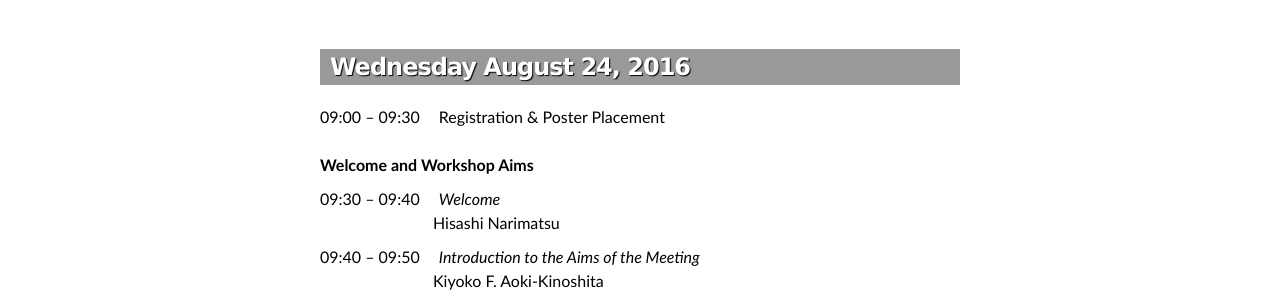
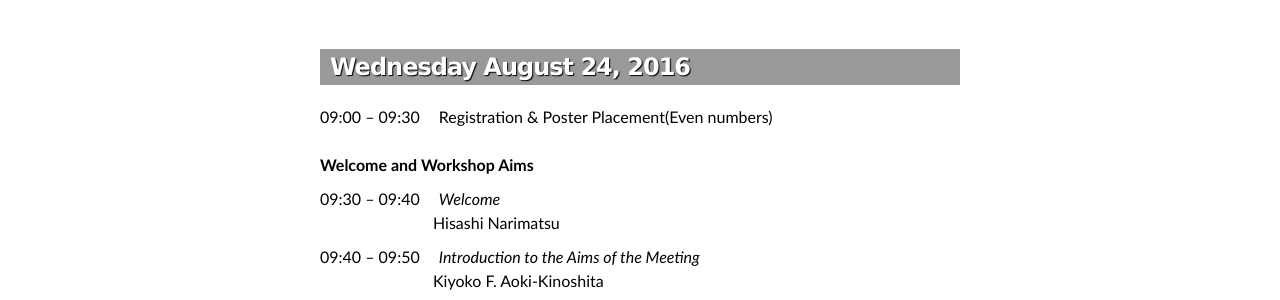
Before and after one commit to yamazakiM/WarrenWorkshop2016, a Jekyll site: the page built from program/index.md, in a window 1280 px wide and 900 px high, scrolled down 353 px. Shown: the part 153-453 px from the top of the window. Built offline with Jekyll 4.4.1, drawn with Linux system fonts in a browser that asks for light colours; nearby versions of some CDN libraries; library files that are not in the unit come from our copies; some of the changed text lies outside the part shown.

Commit message:
Update index.md

```diff
--- a/program/index.md
+++ b/program/index.md
@@ -21,7 +21,7 @@ Hokkaido University<br>
 <h3>Wednesday August 24, 2016</h3>
 <p>
 	<span style="display:inline-block; width=130px; margin-top:10px; margin-right:15px">09:00 – 09:30</span>
-	<span>Registration &amp; Poster Placement</span>
+	<span>Registration &amp; Poster Placement(Even numbers)</span>
 	<br>
 	<br>
 	<strong>Welcome and Workshop Aims</strong>
@@ -143,7 +143,7 @@ Hokkaido University<br>
 <h3>Thursday August 25, 2016</h3>
 <p>
 	<span style="display:inline-block; width=130px; margin-top:10px; margin-right:15px">09:00 – 09:30</span>
-	<span>Registration</span>
+	<span>Registration &amp; Poster Placement(Odd numbers) numbers)</span>
 	<br>
 	<br>
 	<strong>Session 3: Analytics</strong>
```
